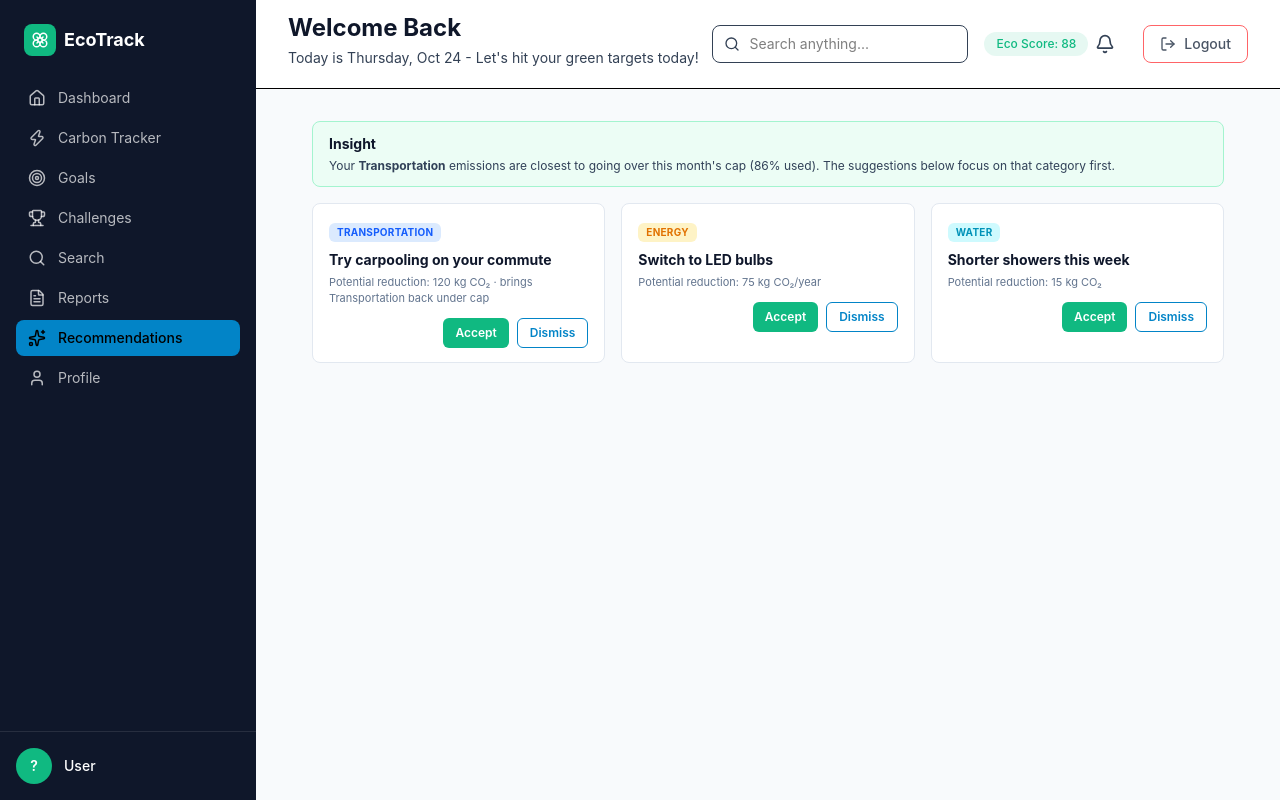
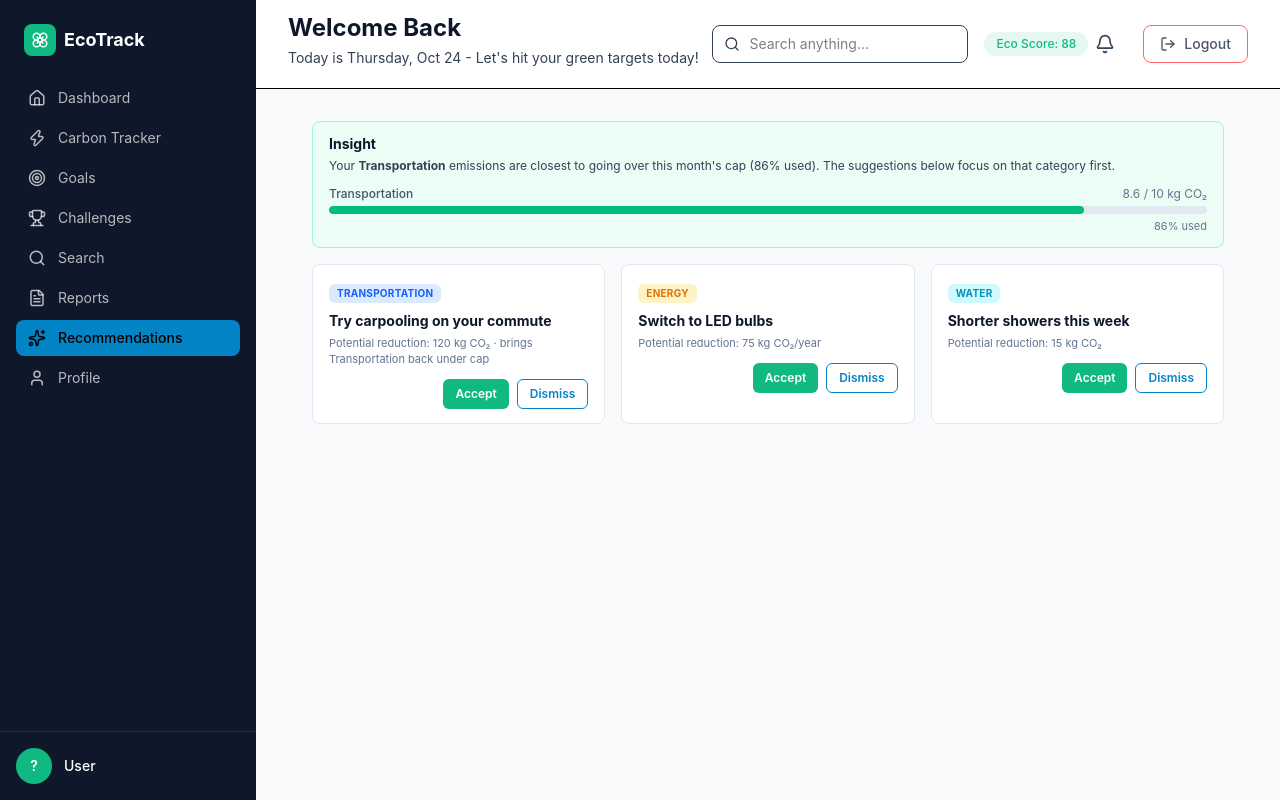
Before and after one commit to springboardmentor212/EcoTrack_Group1, a React app in the folder frontend/: page /recommendations in a window 1280 px wide. Built offline with nearby package versions, Linux system fonts and the light colour scheme; no server answers; sample sign-in values are in the browser's storage; the HTML template or start-up script is replaced by a standard one.

Commit message:
feat: add category cap progress to recommendations

```diff
--- a/frontend/src/components/AIInsightsWidget.jsx
+++ b/frontend/src/components/AIInsightsWidget.jsx
@@ -1,4 +1,6 @@
-function AIInsightsWidget({ category, message }) {
+import CategoryCapProgress from "./CategoryCapProgress";
+
+function AIInsightsWidget({ category, message, used, cap }) {
   return (
     <div className="rounded-lg border border-emerald-200 bg-emerald-50 px-4 py-3">
       <h2 className="text-sm font-bold text-slate-900">
@@ -11,6 +13,14 @@ function AIInsightsWidget({ category, message }) {
         emissions are closest to going over this month's cap (86% used).{" "}
         {message}
       </p>
+
+      {used !== undefined && cap !== undefined && (
+        <CategoryCapProgress
+          category={category}
+          used={used}
+          cap={cap}
+        />
+      )}
     </div>
   );
 }
--- /dev/null
+++ b/frontend/src/components/CategoryCapProgress.jsx
@@ -0,0 +1,30 @@
+function CategoryCapProgress({ category, used, cap, unit = "kg CO₂" }) {
+  const percentage = cap > 0 ? Math.min((used / cap) * 100, 100) : 0;
+
+  return (
+    <div className="mt-3">
+      <div className="mb-1 flex items-center justify-between text-xs">
+        <span className="font-medium text-slate-600">
+          {category}
+        </span>
+
+        <span className="text-slate-500">
+          {used} / {cap} {unit}
+        </span>
+      </div>
+
+      <div className="h-2 w-full overflow-hidden rounded-full bg-slate-200">
+        <div
+          className="h-full rounded-full bg-emerald-500 transition-all"
+          style={{ width: `${percentage}%` }}
+        />
+      </div>
+
+      <p className="mt-1 text-right text-[11px] text-slate-500">
+        {Math.round(percentage)}% used
+      </p>
+    </div>
+  );
+}
+
+export default CategoryCapProgress;
--- a/frontend/src/pages/Recommendations.jsx
+++ b/frontend/src/pages/Recommendations.jsx
@@ -25,9 +25,11 @@ function Recommendations() {
     <main className="flex-1 bg-slate-50 px-6 pb-8">
       <div className="w-full">
         <AIInsightsWidget
-          category="Transportation"
-          message="The suggestions below focus on that category first."
-        />
+  		category="Transportation"
+  		message="The suggestions below focus on that category first."
+ 		 used={8.6}
+  		cap={10}
+	/>
 
         <section className="mt-4">
           <div className="grid grid-cols-3 gap-4">
```
